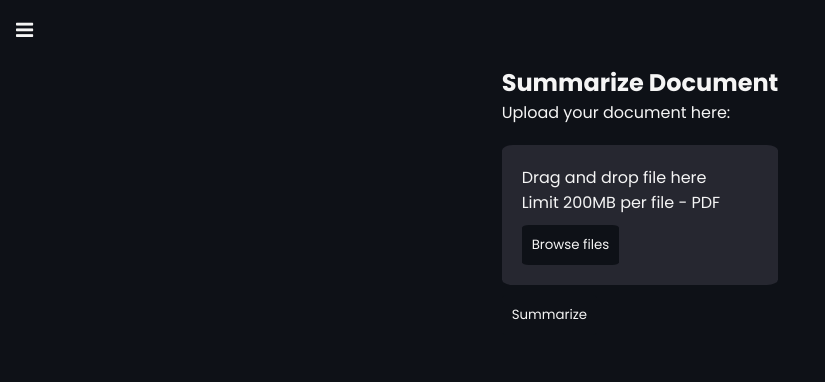
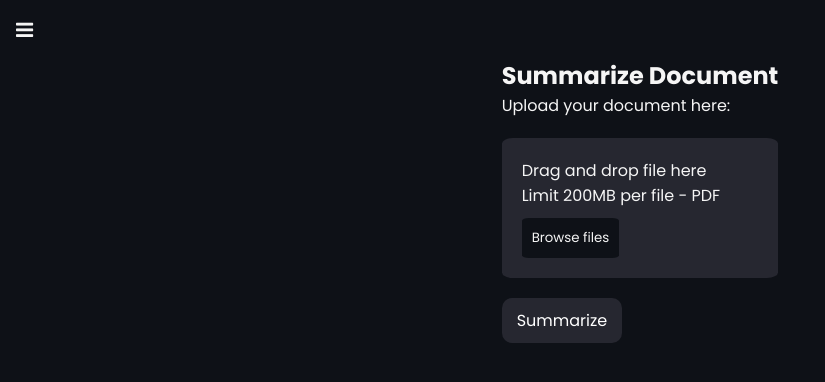
Before and after one commit to Atharva-Pawar/SummarizerV2.0, a Flask app: page /summarize_document in a window 1280 px wide. Shown: the top 382 px of the page, without its empty margins (0-825 px from the left). Run offline with Flask 3, Linux system fonts and the light colour scheme.

Commit message:
fixing button style

```diff
--- a/static/styles/doc-summary.css
+++ b/static/styles/doc-summary.css
@@ -115,21 +115,37 @@
     color: whitesmoke;
     background-color: rgb(38, 39, 48);
     border-radius: 4%;
+    margin-bottom: 20px;
 }
 
-button {
+.browse-btn {
     background-color: rgb(14, 17, 23);
     color: whitesmoke;
     border: none;
     padding: 10px;
     cursor: pointer;
     border-radius: 7%;
-    margin-top:10px ;
+    margin-top: 10px;
 }
 
-button:hover{
+.browse-btn:hover {
     background-color: rgb(29, 38, 57);
     border: 1px solid rgb(14, 17, 23);
+}
+
+.summarize-btn {
+    background-color: rgb(38, 39, 48);
+    color: white;
+    padding: 10px 15px;
+    border: none;
+    cursor: pointer;
+    display: block;
+    font-size: 16px;
+    border-radius: 10px;
+}
+
+.summarize-btn:hover {
+    background-color: rgb(29, 38, 57);
 }
 
 .centered-container {
@@ -138,6 +154,7 @@
     align-items: center;
     height: 50vh;
 }
-.Upload{
+
+.Upload {
     margin-bottom: 20px;
 }
--- a/static/styles/yt-summary.css
+++ b/static/styles/yt-summary.css
@@ -140,7 +140,7 @@
 }
 
 
-input[type="button"] {
+input[type="submit"] {
     padding: 10px 15px;
     background-color: rgb(38, 39, 48);
     color: whitesmoke;
@@ -150,7 +150,7 @@
     font-size: 16px;
 }
 
-input[type="button"]:hover {
+input[type="submit"]:hover {
     background-color: rgb(29, 38, 57);
 }
 
```
